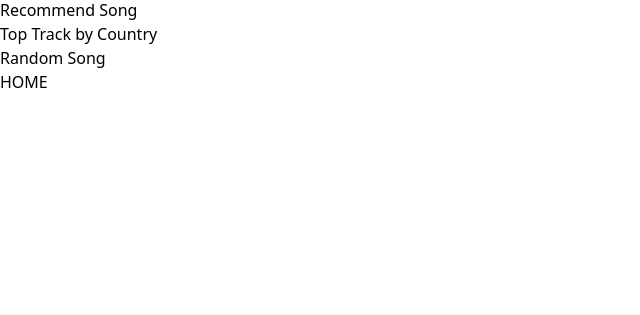
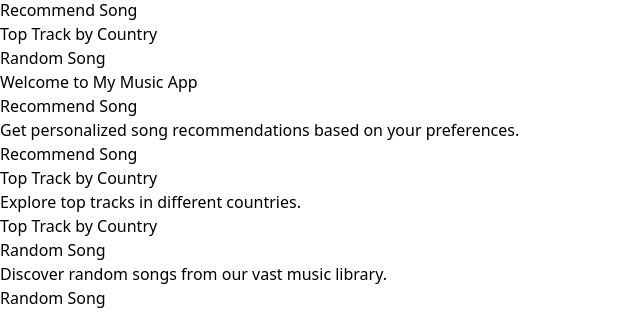
Before and after one commit to ulises2607/react-sharing, a React (Vite) app: page / in a window 1280 px wide. Shown: the part 482-797 px from the top of the page, without its empty margins (0-640 px from the left). Built offline with nearby package versions, Linux system fonts and the light colour scheme.

Commit message:
First approach to the home page

```diff
--- a/src/routes/Home.jsx
+++ b/src/routes/Home.jsx
@@ -1,14 +1,34 @@
 import React from 'react'
+import { Link } from 'react-router-dom';
+
 
 const Home = () => {
   return (
-    <>
-      <div className="homepage">
-        <h1>HOME</h1>
+    <div className="bg-gray-100 min-h-screen flex flex-col justify-center items-center">
+      <div className="container mx-auto py-8">
+        <h1 className="text-3xl font-bold mb-8">Welcome to My Music App</h1>
+
+        <section className="mb-8 bg-white shadow-md rounded-lg p-8">
+          <h2 className="text-2xl font-semibold mb-4">Recommend Song</h2>
+          <p className="mb-4">Get personalized song recommendations based on your preferences.</p>
+          <Link to="/recommendation" className="text-blue-500 hover:underline">Recommend Song</Link>
+        </section>
+
+        <section className="mb-8 bg-white shadow-md rounded-lg p-8">
+          <h2 className="text-2xl font-semibold mb-4">Top Track by Country</h2>
+          <p className="mb-4">Explore top tracks in different countries.</p>
+          <Link to="/top-track-by-country" className="text-blue-500 hover:underline">Top Track by Country</Link>
+        </section>
+
+        <section className="mb-8 bg-white shadow-md rounded-lg p-8">
+          <h2 className="text-2xl font-semibold mb-4">Random Song</h2>
+          <p className="mb-4">Discover random songs from our vast music library.</p>
+          <Link to="/random-song" className="text-blue-500 hover:underline">Random Song</Link>
+        </section>
       </div>
-    </>
+    </div>
+  );
 
-  )
 }
 
 export default Home
```
